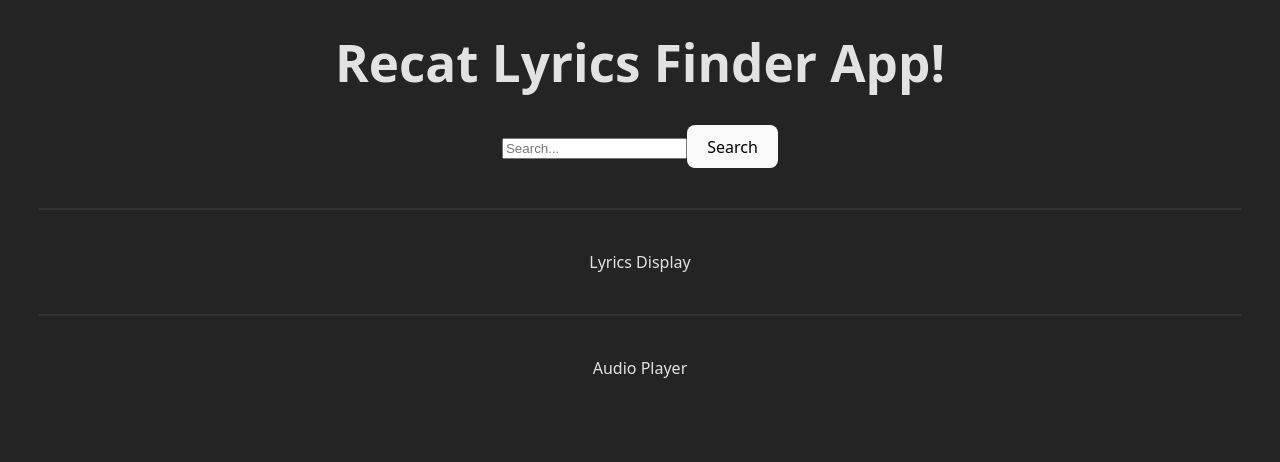
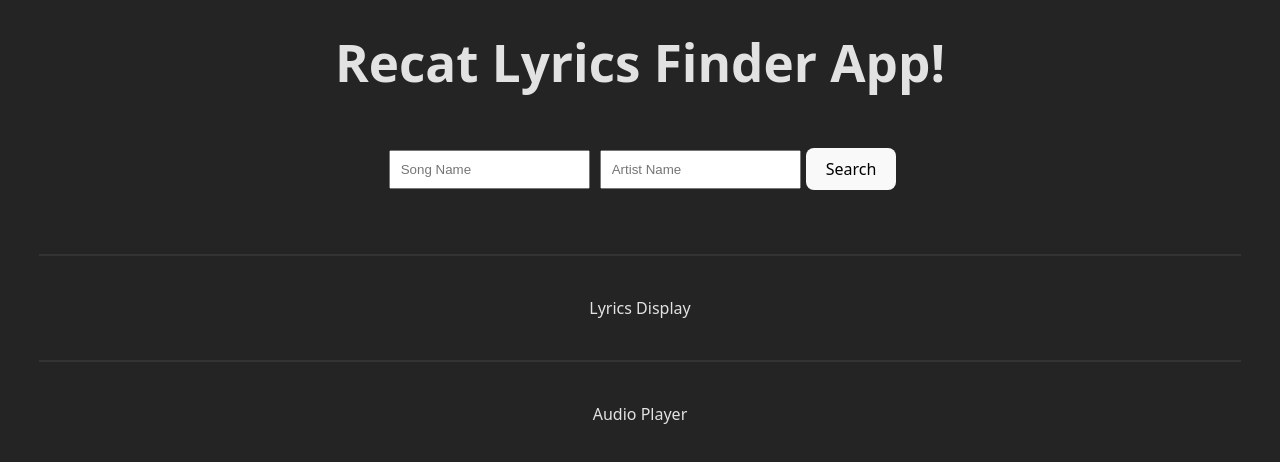
Before and after one commit to surendergupta/react-lyrics-finder, a React (Vite) app: page / in a window 1280 px wide. Shown: the top 462 px of the page. Built offline with nearby package versions, Linux system fonts and the light colour scheme.

Commit message:
Searbar component complete

```diff
--- a/src/App.jsx
+++ b/src/App.jsx
@@ -5,12 +5,17 @@ import SearchBar from './Components/SearchBar/SearchBar'
 
 import './App.css'
 const App = () => {
+  const [lyrics, setLyrics] = React.useState('');
+  const [songInfo, setSongInfo] = React.useState({ title: '', artist: '' });
 
   return (
     <>
       <div className='App'>
         <h1>Recat Lyrics Finder App!</h1>
-        <SearchBar />
+        <SearchBar
+          setLyrics={setLyrics}
+          setSongInfo={setSongInfo}
+        />
         <hr />
         <LyricsDisplay />
         <hr />
--- a/src/Components/AudioPlayer/AudioPlayer.css
+++ b/src/Components/AudioPlayer/AudioPlayer.css
@@ -0,0 +1,3 @@
+.audio-player {
+  margin-top: 30px;
+}
--- a/src/Components/LyricsDisplay/LyricsDisplay.css
+++ b/src/Components/LyricsDisplay/LyricsDisplay.css
@@ -0,0 +1,5 @@
+.lyrics {
+  margin-top: 20px;
+  text-align: left;
+  white-space: pre-wrap;
+}
--- a/src/Components/SearchBar/SearchBar.css
+++ b/src/Components/SearchBar/SearchBar.css
@@ -0,0 +1,19 @@
+.search-bar {
+    display: flex;
+    flex-direction: row;
+    justify-content: center;
+    align-items: center;
+    margin: 20px 0;
+}
+.search-bar input {
+  margin: 5px;
+  padding: 10px;
+  width: 40%;
+}
+
+.search-bar button {
+  padding: 10px 20px;
+  cursor: pointer;
+  border: none;
+  outline: none;
+}
--- a/src/Components/SearchBar/SearchBar.jsx
+++ b/src/Components/SearchBar/SearchBar.jsx
@@ -1,12 +1,44 @@
 import React from 'react'
+import axios from 'axios';
 
 import './SearchBar.css'
 
-const SearchBar = () => {
+const SearchBar = ({ setLyrics, setSongInfo }) => {
+    const [artist, setArtist] = React.useState('');
+    const [title, setTitle] = React.useState('');
+    const handleFetchLyrics = async () => {
+        try {
+            if (!artist || !title) {
+                return;
+            }
+            const apiArtist = encodeURIComponent(artist.trim());
+            const apiTitle = encodeURIComponent(title.trim());
+            const { data } = await axios.get(`https://api.lyrics.ovh/v1/${apiArtist}/${apiTitle}`);
+            console.log(data);
+            setLyrics(data.lyrics);
+            setSongInfo({ title, artist });
+        } catch (error) {
+            console.log(error);
+            setLyrics("Lyrics not found.");
+            setSongInfo({ title: '', artist: '' });
+        }
+    }
+
   return (
-    <div>
-      <input type="text" placeholder="Search..." />
-      <button>Search</button>
+    <div className="search-bar">
+      <input
+        type="text"
+        value={title}
+        onChange={(e) => setTitle(e.target.value)}
+        placeholder="Song Name"
+      />
+      <input
+        type="text"
+        value={artist}
+        onChange={(e) => setArtist(e.target.value)}
+        placeholder="Artist Name"
+      />
+      <button onClick={() => handleFetchLyrics()} >Search</button>
     </div>
   )
 }
```
